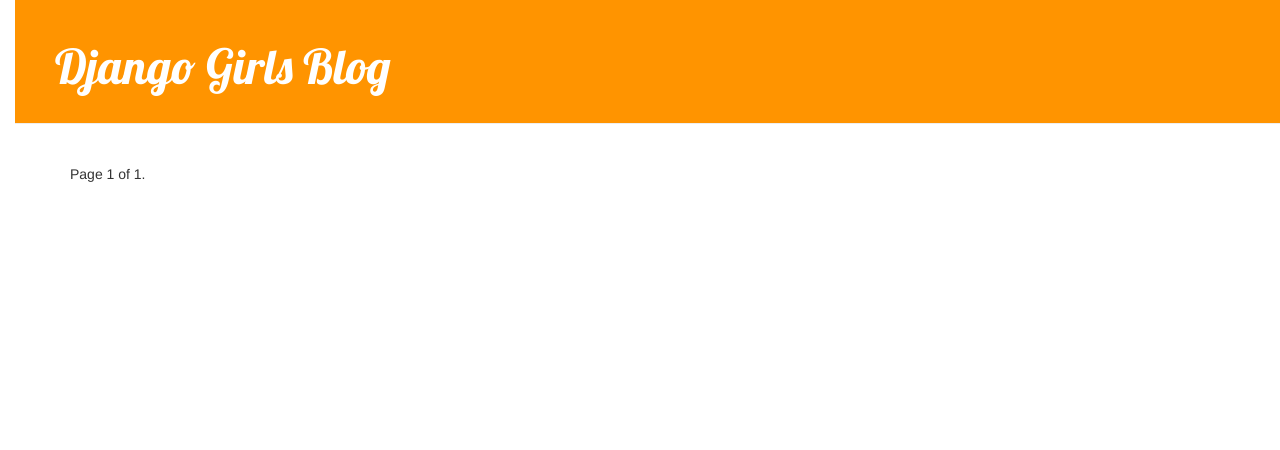
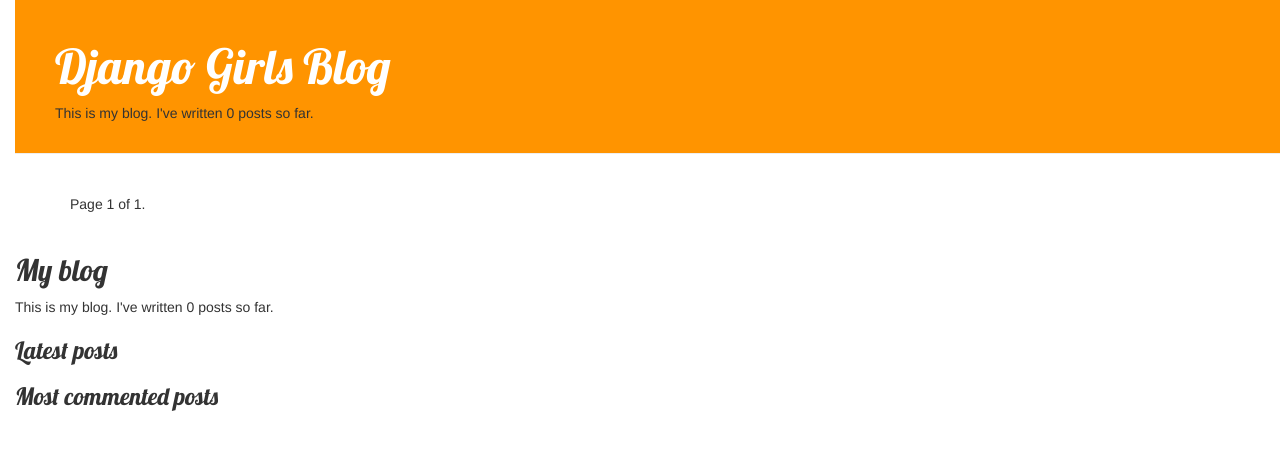
Before and after one commit to NataTimos/django-blog-site, a Django app: page / in a window 1280 px wide. Shown: the top 450 px of the page. Run offline with Django 3.2, Linux system fonts and the light colour scheme; data that the repository does not hold is empty; some libraries are stand-ins or nearby versions.

Commit message:
add inner tags to return total_posts, latest_posts, most_commented_posts

```diff
--- /dev/null
+++ b/blog/templates/blog/latest_posts.html
@@ -0,0 +1,7 @@
+<ul>
+    {% for post in latest_posts %}
+        <li>
+            <a href="{{ post.get_absolute_url }}">{{ post.title }}</a>
+        </li>
+    {% endfor %}
+</ul>
--- a/blog/templates/blog/layout.html
+++ b/blog/templates/blog/layout.html
@@ -1,4 +1,5 @@
 {% load static %}
+{% load blog_tags %}
 
 <html>
     <head>
@@ -14,6 +15,7 @@
                 <a href="/" class="top-menu"><span class="glyphicon glyphicon-plus"></span></a>
             {% endif %}
             <h1><a href="/">Django Girls Blog</a></h1>
+            <p>This is my blog. I've written {% total_posts %} posts so far.</p>
         </div>
         <div class="content container">
             <div class="row">
@@ -23,5 +25,25 @@
                 </div>
             </div>
         </div>
+
+        <div class="sidebar">
+            <h2>My blog</h2>
+
+            <p>This is my blog. I've written {% total_posts %} posts so far.</p>
+
+            <h3>Latest posts</h3>
+            {% show_latest_posts 3 %}
+
+            <h3>Most commented posts</h3>
+                {% get_most_commented_posts as most_commented_posts %}
+            <ul>
+                {% for post in most_commented_posts %}
+                    <li>
+                        <a href="{{ post.get_absolute_url }}">{{ post.title }}</a>
+                    </li>
+                {% endfor %}
+            </ul>
+        </div>
+
     </body>
 </html>
--- /dev/null
+++ b/blog/templatetags/blog_tags.py
@@ -0,0 +1,19 @@
+from django import template
+from django.db.models import Count
+
+register = template.Library()
+
+from ..models import Post
+
+@register.simple_tag  #возвращает строку
+def total_posts():
+    return Post.objects.filter(status ='published').count()
+
+@register.inclusion_tag('blog/latest_posts.html') #возвращает словарь
+def show_latest_posts(count=5):
+    latest_posts = Post.objects.filter(status='published').order_by('-published_date')[:count]
+    return {'latest_posts': latest_posts}
+
+@register.simple_tag  #assignment_tag is obsolete
+def get_most_commented_posts(count=5):
+    return Post.objects.filter(status='published').annotate(total_comments=Count('comments')).order_by('-total_comments')[:count]
```
Also changed, not shown: 1 other file.
